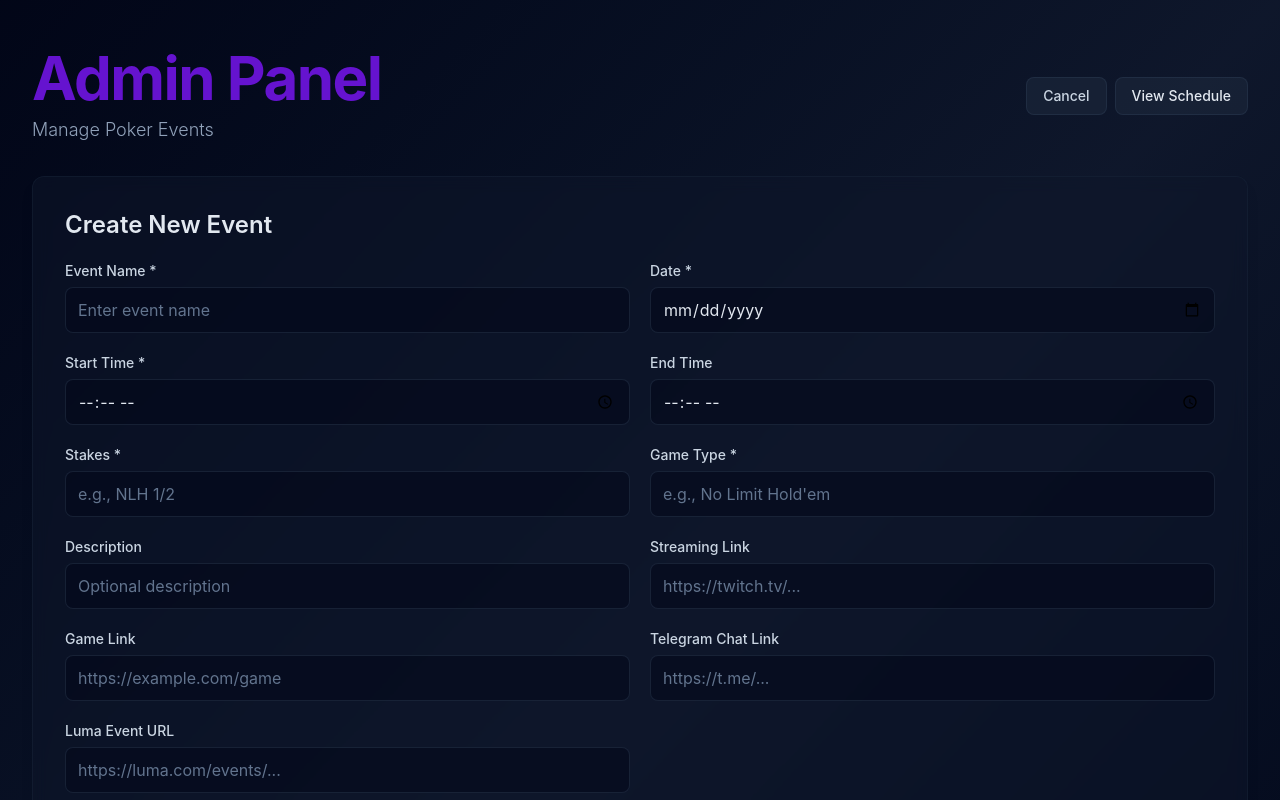
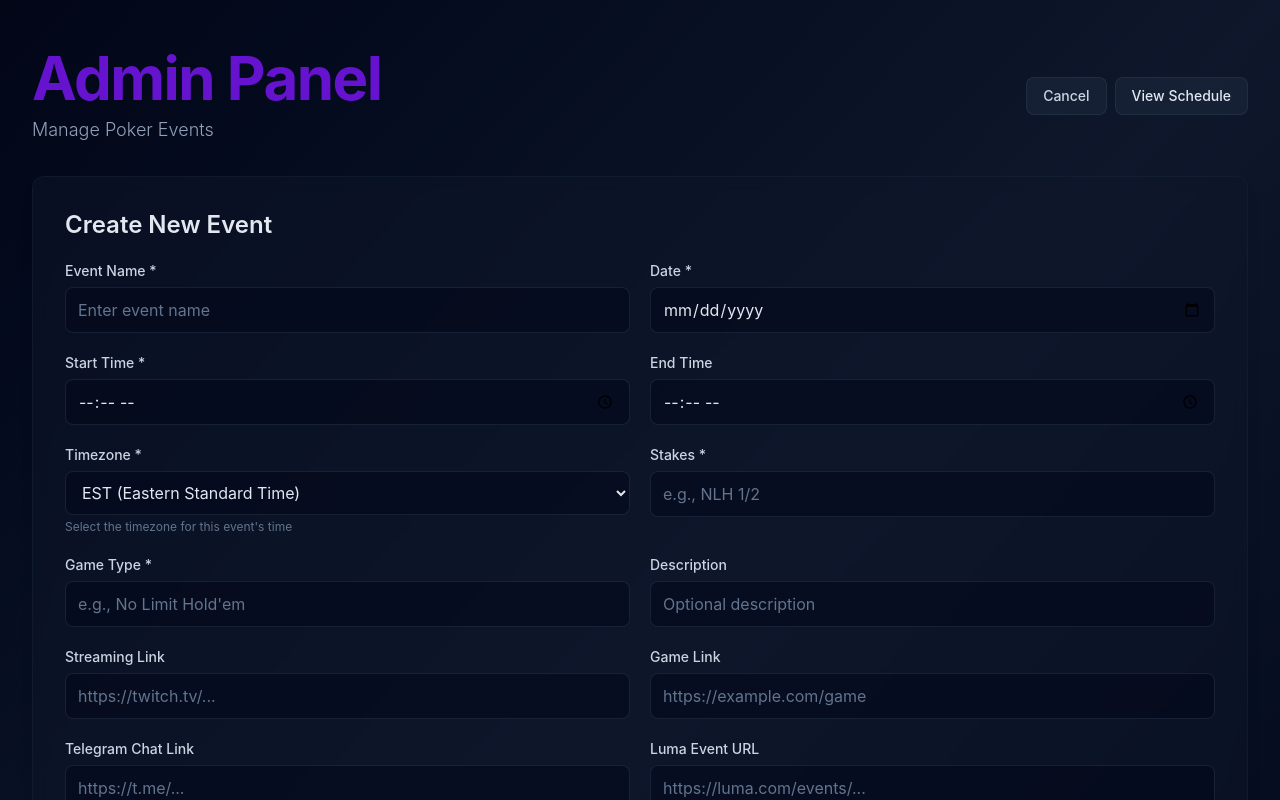
Before and after one commit to kristystevens/ginza-gaming-schedule, a Next.js app: page /admin in a window 1280 px wide. Both pictures are taken after a click on the button "+ Add Event". Shown: the top 800 px of the page. Built offline with nearby package versions, Linux system fonts and the light colour scheme; no server answers; the database is empty; a web font is replaced by a local one.

Commit message:
Add timezone selection when scheduling events - users can choose EST, CST, or PST per event

```diff
--- a/src/app/admin/page.tsx
+++ b/src/app/admin/page.tsx
@@ -90,6 +90,7 @@ export default function AdminPage() {
       date: formData.get('date') as string,
       startTime: formData.get('startTime') as string,
       endTime: formData.get('endTime') as string || undefined,
+      timezone: (formData.get('timezone') as Timezone) || 'EST',
       stakes: formData.get('stakes') as string,
       gameType: formData.get('gameType') as string,
       description: formData.get('description') as string || undefined,
@@ -273,6 +274,20 @@ function EventForm({ event, onSubmit, onCancel }: { event: PokerEvent | null; on
             />
           </div>
           <div>
+            <label className="block text-sm font-medium text-slate-300 mb-1.5">Timezone *</label>
+            <select
+              name="timezone"
+              required
+              defaultValue={event?.timezone || 'EST'}
+              className="w-full px-3 py-2.5 rounded-lg bg-slate-950/50 border border-slate-700/40 text-slate-200 focus:outline-none focus:border-[#6513cf]/50 focus:ring-1 focus:ring-[#6513cf]/20 transition-all"
+            >
+              <option value="EST">EST (Eastern Standard Time)</option>
+              <option value="CST">CST (Central Standard Time)</option>
+              <option value="PST">PST (Pacific Standard Time)</option>
+            </select>
+            <p className="text-xs text-slate-500 mt-1">Select the timezone for this event's time</p>
+          </div>
+          <div>
             <label className="block text-sm font-medium text-slate-300 mb-1.5">Stakes *</label>
             <input
               type="text"
@@ -431,7 +446,7 @@ function EventRow({ event, onEdit, onDelete }: { event: PokerEvent; onEdit: () =
           </div>
           <div className="flex flex-wrap gap-1.5 mb-2.5">
             <span className="text-xs px-2 py-0.5 rounded-md bg-[#6513cf]/15 text-[#dc78ff] border border-[#6513cf]/25 font-medium">
-              {formatTimeRange(event.startTime, event.endTime ?? undefined, 'EST')}
+              {formatTimeRange(event.startTime, event.endTime ?? undefined, 'EST', (event.timezone || 'EST') as Timezone)}
             </span>
             <span className="text-xs px-2 py-0.5 rounded-md bg-slate-800/40 text-slate-300 border border-slate-700/40 font-medium">
               {event.date}
--- a/src/app/page.tsx
+++ b/src/app/page.tsx
@@ -346,7 +346,7 @@ function EventCard({ event, compact = false }: { event: PokerEvent; compact?: bo
         </h3>
         <div className="flex items-center gap-1.5 flex-wrap">
           <span className="text-xs px-2 py-0.5 rounded-md bg-[#6513cf]/15 text-[#dc78ff] border border-[#6513cf]/25 font-medium">
-            {formatTimeRange(event.startTime, event.endTime ?? undefined, timezone)}
+            {formatTimeRange(event.startTime, event.endTime ?? undefined, timezone, (event.timezone || 'EST') as Timezone)}
           </span>
           <span className="text-xs px-2 py-0.5 rounded-md bg-slate-800/40 text-slate-300 border border-slate-700/40 font-medium">
             {event.stakes}
--- a/src/lib/event-utils.ts
+++ b/src/lib/event-utils.ts
@@ -7,6 +7,7 @@ export interface PokerEvent {
   date: string; // YYYY-MM-DD
   startTime: string; // HH:MM format
   endTime?: string | null; // HH:MM format (optional)
+  timezone?: string | null; // EST, CST, or PST (defaults to EST)
   stakes: string; // e.g., "NLH 1/2", "PLO 0.5/1"
   gameType: string;
   description?: string | null;
@@ -57,10 +58,10 @@ function getTimezoneAbbr(timezone: Timezone): string {
 }
 
 // Format time for display (e.g., "16:00" -> "4:00 PM EST")
-// Assumes stored time is in EST, converts to displayTimezone
-export function formatTime(time: string, displayTimezone: Timezone = 'EST'): string {
-  // Convert from EST (stored) to display timezone
-  const convertedTime = convertTime(time, 'EST', displayTimezone);
+// Converts from eventTimezone (stored) to displayTimezone (user preference)
+export function formatTime(time: string, displayTimezone: Timezone = 'EST', eventTimezone: Timezone = 'EST'): string {
+  // Convert from event's stored timezone to display timezone
+  const convertedTime = convertTime(time, eventTimezone, displayTimezone);
   const [hours, minutes] = convertedTime.split(':');
   const hour = parseInt(hours, 10);
   const ampm = hour >= 12 ? 'PM' : 'AM';
@@ -70,11 +71,11 @@ export function formatTime(time: string, displayTimezone: Timezone = 'EST'): str
 }
 
 // Format time range for display (e.g., "16:00" - "20:00" -> "4:00 PM - 8:00 PM EST")
-export function formatTimeRange(startTime: string, endTime?: string | null | undefined, displayTimezone: Timezone = 'EST'): string {
+export function formatTimeRange(startTime: string, endTime?: string | null | undefined, displayTimezone: Timezone = 'EST', eventTimezone: Timezone = 'EST'): string {
   if (!endTime) {
-    return formatTime(startTime, displayTimezone);
+    return formatTime(startTime, displayTimezone, eventTimezone);
   }
-  return `${formatTime(startTime, displayTimezone)} - ${formatTime(endTime, displayTimezone)}`;
+  return `${formatTime(startTime, displayTimezone, eventTimezone)} - ${formatTime(endTime, displayTimezone, eventTimezone)}`;
 }
 
 // Get day name from date string
--- a/src/lib/events.ts
+++ b/src/lib/events.ts
@@ -59,6 +59,7 @@ function toPokerEvent(event: Event): PokerEvent {
     date: event.date,
     startTime: event.startTime,
     endTime: event.endTime,
+    timezone: event.timezone || 'EST',
     stakes: event.stakes,
     gameType: event.gameType,
     description: event.description,
@@ -160,6 +161,7 @@ export async function addEvent(event: Omit<PokerEvent, 'id'>): Promise<PokerEven
       date: event.date,
       startTime: event.startTime,
       endTime: event.endTime || null,
+      timezone: event.timezone || 'EST',
       stakes: event.stakes,
       gameType: event.gameType,
       description: event.description || null,
@@ -189,6 +191,7 @@ export async function updateEvent(id: string, updates: Partial<PokerEvent>): Pro
         date: updates.date,
         startTime: updates.startTime,
         endTime: updates.endTime ?? undefined,
+        timezone: updates.timezone ?? undefined,
         stakes: updates.stakes,
         gameType: updates.gameType,
         description: updates.description ?? undefined,
```
Also changed, not shown: 1 other file (tests, documents, lock files or other folders).
